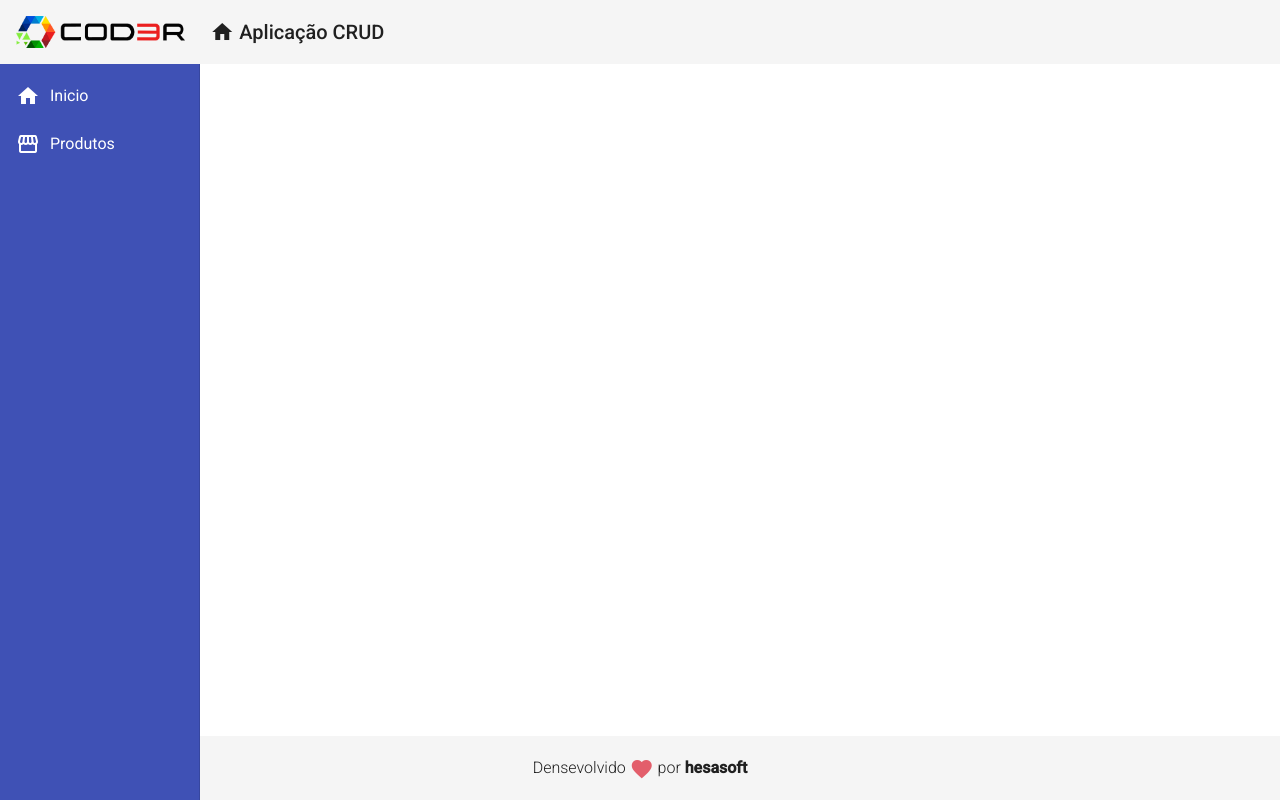
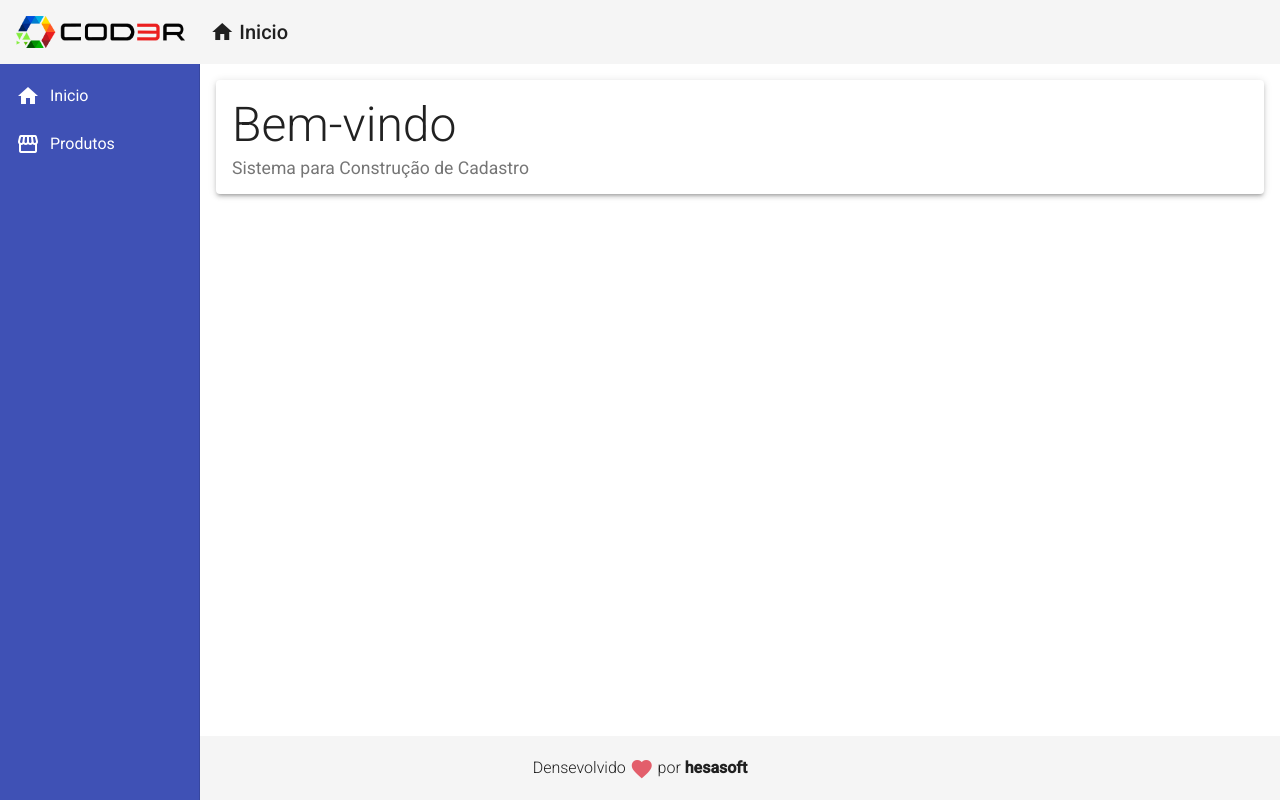
Before and after one commit to HonorioS/angular-learning, an Angular app: page / in a window 1280 px wide. Built offline with nearby package versions, Linux system fonts and the light colour scheme.

Commit message:
add router and other views

```diff
--- a/src/app/app-routing.module.ts
+++ b/src/app/app-routing.module.ts
@@ -1,7 +1,19 @@
 import { NgModule } from '@angular/core';
 import { RouterModule, Routes } from '@angular/router';
+import { HomeComponent } from './views/home/home.component';
+import {ProductCrudComponent} from './views/product-crud/product-crud.component';
 
-const routes: Routes = [];
+const routes: Routes = [{
+
+  //router permite criar navegação
+  path:"",
+  component:HomeComponent
+
+},
+{
+  path:"products",
+  component:ProductCrudComponent
+}];
 
 @NgModule({
   imports: [RouterModule.forRoot(routes)],
--- a/src/app/components/template/header/header.component.html
+++ b/src/app/components/template/header/header.component.html
@@ -1,7 +1,7 @@
 <mat-toolbar class="header mat-elevation-z">
 
     <span>
-        <a>
+        <a routerLink="/">
             <img class="logo" src="assets/img/logo.png" alt="">
         </a>
     </span>
@@ -12,7 +12,7 @@
                 home
             </i>
 
-            Aplicação CRUD
+           Inicio
         </a>
     </span>
 
--- a/src/app/components/template/nav/nav.component.css
+++ b/src/app/components/template/nav/nav.component.css
@@ -10,3 +10,8 @@
 .sidenav i {
     padding-right: 10px;
 }
+
+.content {
+    padding: 16px;
+    background-color: white;
+}
--- a/src/app/components/template/nav/nav.component.html
+++ b/src/app/components/template/nav/nav.component.html
@@ -3,14 +3,14 @@
     <mat-sidenav class="sidenav" mode="side" opened fixedInViewport="true" fixedTopGap="64">
         <mat-nav-list class="nav-list">
 
-            <a mat-list-item>
+            <a mat-list-item routerLink="/">
                 <i class="material-icons">
                     home
                 </i> Inicio
 
             </a>
 
-            <a mat-list-item>
+            <a mat-list-item routerLink="/products">
                 <i class="material-icons">
                     storefront
                 </i> Produtos
@@ -19,5 +19,10 @@
         </mat-nav-list>
     </mat-sidenav>
 
+    <mat-sidenav-content class="content">
+        <router-outlet>
+        </router-outlet>
+    </mat-sidenav-content>
+
 
 </mat-sidenav-container>
--- /dev/null
+++ b/src/app/views/home/home.component.css
@@ -0,0 +1,9 @@
+.home .title {
+    font-size: 3rem;
+    font-weight: 300;
+    line-height: 1.2;
+}
+
+.home .subtitle {
+    font-size: 1.1rem;
+}
--- /dev/null
+++ b/src/app/views/home/home.component.html
@@ -0,0 +1,9 @@
+<mat-card class="home mat-elevation-z3">
+
+    <mat-card-title class="title"> Bem-vindo </mat-card-title>
+
+    <mat-card-subtitle class="subtitle">
+        Sistema para Construção de Cadastro
+    </mat-card-subtitle>
+
+</mat-card>
--- /dev/null
+++ b/src/app/views/home/home.component.ts
@@ -0,0 +1,15 @@
+import { Component, OnInit } from '@angular/core';
+
+@Component({
+  selector: 'app-home',
+  templateUrl: './home.component.html',
+  styleUrls: ['./home.component.css']
+})
+export class HomeComponent implements OnInit {
+
+  constructor() { }
+
+  ngOnInit(): void {
+  }
+
+}
--- /dev/null
+++ b/src/app/views/product-crud/product-crud.component.html
@@ -0,0 +1 @@
+<p>product-crud works!</p>
--- /dev/null
+++ b/src/app/views/product-crud/product-crud.component.ts
@@ -0,0 +1,15 @@
+import { Component, OnInit } from '@angular/core';
+
+@Component({
+  selector: 'app-product-crud',
+  templateUrl: './product-crud.component.html',
+  styleUrls: ['./product-crud.component.css']
+})
+export class ProductCrudComponent implements OnInit {
+
+  constructor() { }
+
+  ngOnInit(): void {
+  }
+
+}
```
Also changed, not shown: src/app/app.module.ts (+10 -2 lines), src/app/views/product-crud/product-crud.component.css (added).
